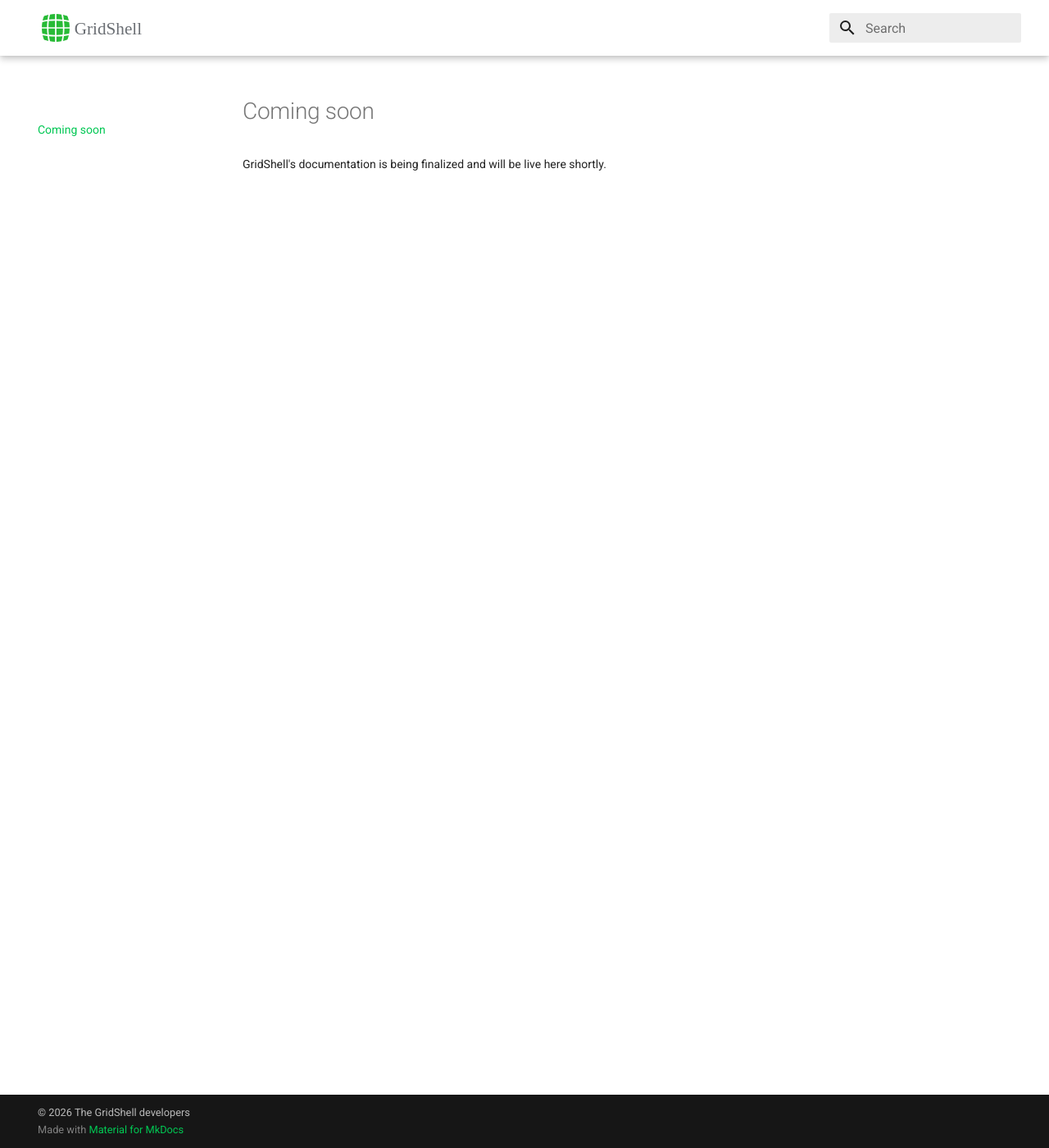
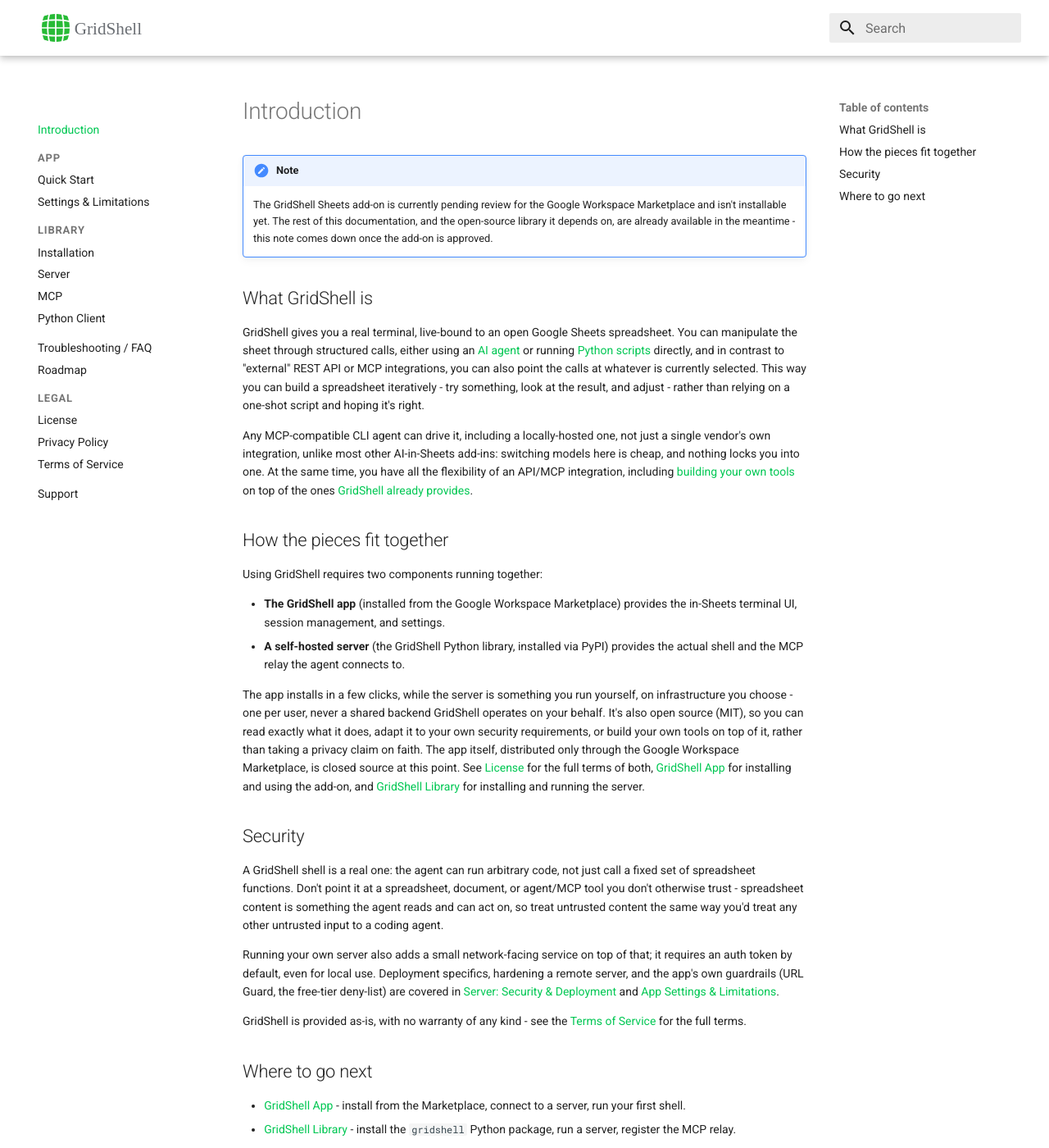
Before and after one commit to gridshell-app/gridshell-app.github.io, an MkDocs documentation site: the page built from docs-site/index.md, in a window 1280 px wide and 1400 px high. Shown: the whole window at 82% size. Built offline with MkDocs 1.6.1 and Material for MkDocs 9.7.7, drawn with Linux system fonts in a browser that asks for light colours; some of the changed text lies outside the part shown.

Commit message:
Launch real docs: repoint mkdocs.yml at docs-site, sync accumulated fixes
Replaces the coming-soon placeholder as the live site's source. Also
brings docs-site up to date with fixes made since the 2026-09-19
placeholder commit: ToS agent/script/process scope broadening,
runBatchGuide tool documented, platform-support cross-link, and a
full parameter Reference section on the Python client page.

Co-Authored-By: Claude Sonnet 5 <noreply@anthropic.com>

````diff
--- a/docs-site/legal/terms-of-service.md
+++ b/docs-site/legal/terms-of-service.md
@@ -18,7 +18,7 @@ You agree not to use GridShell to:
 
 - Access, modify, or exfiltrate data you're not authorized to access, including another person's spreadsheet reached through a shared server or session.
 - Violate Google's own terms governing Workspace Marketplace apps, Apps Script, or the Sheets API ([Google Apps Script Additional Terms](https://developers.google.com/apps-script/terms)), or any applicable law.
-- Use the shell GridShell gives an agent access to for anything you wouldn't otherwise be authorized to do on the machine running the server, including attacking or gaining unauthorized access to other systems.
+- Do anything with the shell GridShell gives access to that you wouldn't otherwise be authorized to do on the machine running the server, including attacking or gaining unauthorized access to other systems.
 
 ## Third-party services
 
@@ -38,7 +38,7 @@ GridShell is provided as-is, with no warranty of any kind, express or implied -
 
 ## Limitation of liability
 
-GridShell is self-hosted software. You run the server yourself, on infrastructure you control, and you connect it to an AI agent of your choosing. **GridShell's developer assumes no liability for actions taken by an AI agent through GridShell, whether on the server side or the app side** - including, without limitation, actions that modify, delete, or expose data in your spreadsheet, or actions taken by a shell process the server spawned. You are solely responsible for what you grant the agent access to, what you ask it to do, and the outcome.
+GridShell is self-hosted software. You run the server yourself, on infrastructure you control, and you connect it to an AI agent, script, or process of your choosing. **GridShell's developer assumes no liability for actions taken by an AI agent, script, or process through GridShell, whether on the server side or the app side** - including, without limitation, actions that modify, delete, or expose data in your spreadsheet, or actions taken by a shell process the server spawned. You are solely responsible for what you grant access to, what you ask it to do, and the outcome.
 
 This is a direct consequence of the architecture, not a disclaimer of convenience: GridShell (the developer) has no visibility into, or control over, what happens on a server you run yourself.
 
@@ -48,7 +48,7 @@ GridShell does provide a set of guardrails on top of this boundary, see [App Set
 
 ## Indemnification
 
-You agree to indemnify and hold the developer harmless from any claim, damage, or expense (including reasonable legal fees) arising from your use of GridShell, your violation of these terms, or content/actions passed through the AI agent you connected to it.
+You agree to indemnify and hold the developer harmless from any claim, damage, or expense (including reasonable legal fees) arising from your use of GridShell, your violation of these terms, or content/actions passed through the agent, script, or process you connected to it.
 
 ## Termination
 
--- a/docs-site/library/installation.md
+++ b/docs-site/library/installation.md
@@ -11,7 +11,7 @@ All three install together - there's no slimmed-down variant, by design.
 ## Requirements
 
 - **Python 3.10 or later.** This floor is forced by the `mcp` SDK dependency, which has never supported anything older. If you're on macOS, check your system Python version first (`python3 --version`) - it's often older than 3.10.
-- **Windows, Linux, and macOS are all supported** - the PTY backend is `pywinpty` (ConPTY) on Windows and `ptyprocess` on Linux/macOS, selected automatically.
+- **Windows, Linux, and macOS are all supported** - the PTY backend is `pywinpty` (ConPTY) on Windows and `ptyprocess` on Linux/macOS, selected automatically. Testing coverage differs by platform and deployment shape - see [Platform support](server.md#platform-support) for the honest breakdown before picking one for a remote deployment.
 - **This package is the *server-side* half only.** It doesn't include the Sheets add-on itself - install that separately from the [Google Workspace Marketplace](../app/quick-start.md).
 
 ## Install
--- a/docs-site/library/mcp.md
+++ b/docs-site/library/mcp.md
@@ -47,6 +47,7 @@ Naming a session isn't enough on its own. The server also requires `GRIDSHELL_SE
 | `setValues` | Write a 2D array of values into a range. |
 | `appendRow` | Append one row to the end of a sheet's data, no separate lookup for "where does the data end" needed. |
 | `runBatch` | Everything else: formulas, formatting, charts, conditional formatting, pivot tables, multiple operations in one call. |
+| `runBatchGuide` | Reference only, no arguments, no spreadsheet call made - returns `runBatch`'s full usage guide (the `__chain`/`__enum` builder-value pattern, `index`/`chartId` lookups, worked examples for conditional formatting, charts, and pivot tables). |
 
 **Prefer `runBatch`/the dedicated tools over repeated individual calls for bulk operations.** This isn't just about atomicity - each individual, non-batched call pays its own full round-trip to Sheets. Fifty one-by-one writes can take minutes; the same data as one `runBatch` call stays fast.
 
@@ -66,7 +67,7 @@ Runs one or more chains of method calls against the live spreadsheet, submitted
 - **Acting on a specific existing object** (a chart, pivot table, image already on the sheet) - a chain step can be `{"index": N}` (indexing into the array the previous step returned) instead of a method call. Charts specifically also support `{"chartId": "..."}`, which is stable across calls even if other charts are added, removed, or reordered.
 - **If a batch is too large, hits a restriction, or a step fails partway through**, the response reports how far it got (`nextIndex`) - retry only what's left, not the whole batch. A chain's steps are real writes as they happen, so a later step failing doesn't undo earlier ones in the same chain; check `sideEffectsApplied`/`stepIndex` in the error rather than assuming nothing happened.
 
-The full JSON Schema for `runBatch`'s input is generated directly from the tool's own definition and will be published as a standalone reference - until then, the shape above (plus `gridshell-mcp`'s own tool description, visible to any MCP client) is authoritative.
+The full JSON Schema for `runBatch`'s input is generated directly from the tool's own definition and will be published as a standalone reference - until then, the shape above (plus `gridshell-mcp`'s own tool description, visible to any MCP client) is authoritative. For the `__chain`/`__enum` pattern and worked examples in full, call the `runBatchGuide` tool directly rather than relying on this page - it's kept in sync with the actual tool code, this page's summary might not be.
 
 ## Customizing
 
--- a/docs-site/library/python-client.md
+++ b/docs-site/library/python-client.md
@@ -66,6 +66,44 @@ grid.run_batch([
 grid.call("someNewTool", {"foo": "bar"})
 ```
 
+## Reference
+
+### `SheetsClient(...)`
+
+| Parameter | Default | Notes |
+|---|---|---|
+| `host` | `"localhost"` | Server address. |
+| `port` | `3000` | Must match the `gridshell-server` you're targeting. |
+| `wss` | `False` | Connect over `wss://` instead of `ws://`. |
+| `session` | `None` | Falls back to `$GRIDSHELL_SESSION`. Explicit value always wins. See [Which spreadsheet does this connect to?](#which-spreadsheet-does-this-connect-to) above. |
+| `session_key` | `None` | Falls back to `$GRIDSHELL_SESSION_KEY`. Required alongside an explicit `session`. |
+| `token` | `None` | Falls back to `$GRIDSHELL_AUTH_TOKEN`. Required whenever the target server was started with a token (the default). |
+| `default_timeout` | `300` (seconds) | Narrowed automatically after connecting, to match the server's real `runBatch` time budget plus margin. |
+
+### `get_values(range=None, sheet=None, timeout=None)`
+
+Read a range's values, as a 2D list. `range=None` reads the current selection instead - `sheet` isn't valid together with `range=None` (see [Working with the current selection](#working-with-the-current-selection) above). `timeout` overrides `default_timeout` for this call only.
+
+### `set_values(values, range=None, sheet=None, timeout=None)`
+
+Write `values` (a 2D list of rows, or a flat list treated as one row) into `range`, or into the current selection if `range=None` (same `sheet` restriction as `get_values`).
+
+### `append_row(values, sheet=None, timeout=None)`
+
+Append one row (a flat list) after the end of `sheet`'s existing data, or the active sheet if `sheet=None`.
+
+### `run_batch(ops, timeout=None)`
+
+Run a list of `{"chain": [...]}` structured-op entries. See [Beyond the built-in methods](#beyond-the-built-in-methods) above and [MCP](mcp.md#runbatch) for the chain grammar.
+
+### `call(tool, params=None, timeout=None)`
+
+Raw escape hatch - invoke any tool by name with a params dict, including tools added to the server after this library shipped. Connects lazily on first use if not already connected.
+
+### `close()`
+
+Closes the connection. Also available as a context manager (`with SheetsClient(...) as grid:`), which connects on entry and closes on exit.
+
 ## Errors
 
 | Exception | When |
--- a/mkdocs.yml
+++ b/mkdocs.yml
@@ -1,7 +1,7 @@
 site_name: GridShell
 site_description: A real terminal, live-bound to a Google Sheets spreadsheet.
 site_url: https://gridshell.app/
-docs_dir: docs-site-coming-soon
+docs_dir: docs-site
 copyright: "&copy; 2026 The GridShell developers"
 
 theme:
@@ -28,4 +28,19 @@ markdown_extensions:
       permalink: true
 
 nav:
-  - Coming soon: index.md
+  - Introduction: index.md
+  - App:
+      - Quick Start: app/quick-start.md
+      - Settings & Limitations: app/settings-and-limitations.md
+  - Library:
+      - Installation: library/installation.md
+      - Server: library/server.md
+      - MCP: library/mcp.md
+      - Python Client: library/python-client.md
+  - Troubleshooting / FAQ: troubleshooting.md
+  - Roadmap: roadmap.md
+  - Legal:
+      - License: legal/license.md
+      - Privacy Policy: legal/privacy-policy.md
+      - Terms of Service: legal/terms-of-service.md
+  - Support: support.md
````
